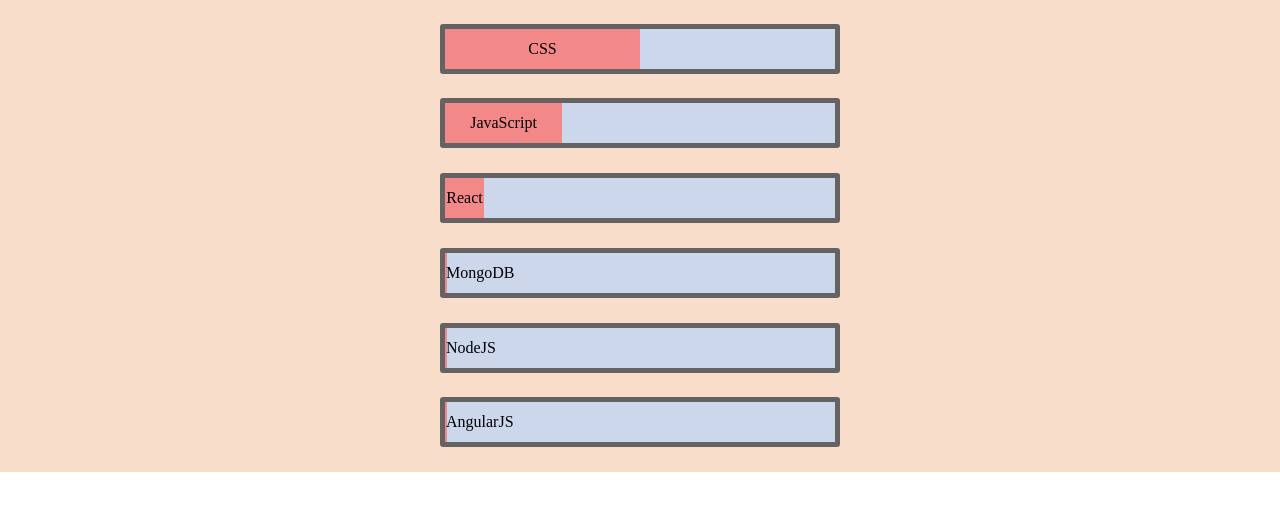
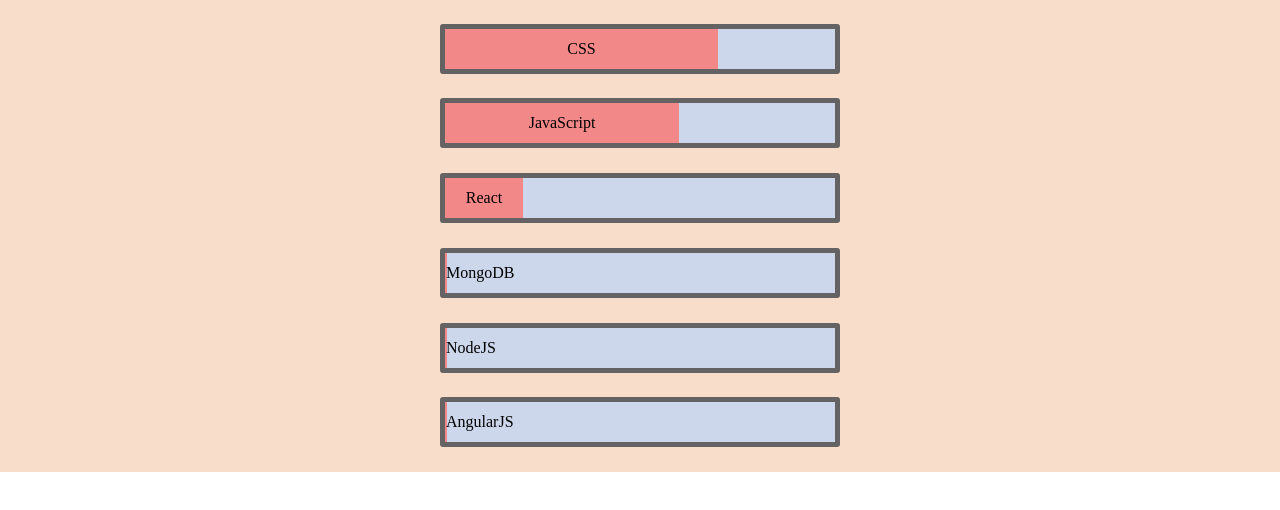
Before and after one commit to Pankaj-SinghR/CSS-Projects, a plain HTML site: page Progress-Bar/index.html in a window 1280 px wide. Shown: the part 28-538 px from the top of the page. Drawn offline with Linux system fonts and the light colour scheme.

Commit message:
Progress bar updated and screenshot updated

```diff
--- a/Progress-Bar/style.css
+++ b/Progress-Bar/style.css
@@ -31,13 +31,13 @@
 }
 
 .css {
-  width: calc(50%);
+  width: calc(70%);
 }
 .javascript {
-  width: calc(30%);
+  width: calc(60%);
 }
 .react {
-  width: calc(10%);
+  width: calc(20%);
 }
 .mongodb {
   width: calc(0%);
```
Also changed, not shown: Progress-Bar/Screenshot_1.png.
